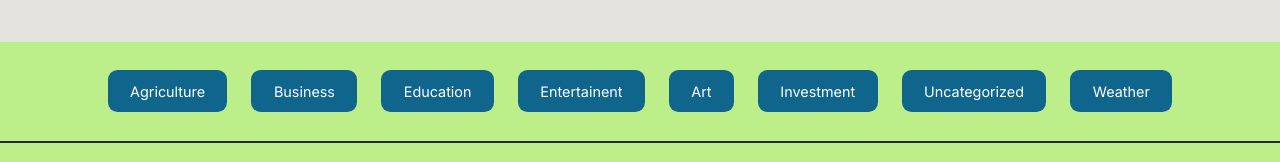
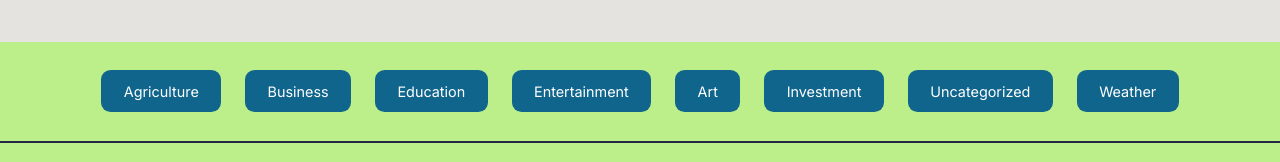
Before and after one commit to SaberLS/mern-project, a React (Create React App) app in the folder client/: page / in a window 1280 px wide. Shown: the part 646-808 px from the top of the page. Built offline with nearby package versions, Linux system fonts and the light colour scheme; no server answers; what javascript-time-ago would draw is missing.

Commit message:
Fix: typo

```diff
--- a/client/src/components/Footer.jsx
+++ b/client/src/components/Footer.jsx
@@ -14,8 +14,8 @@ const Footer = () => {
         <Link to="posts/categories/Education">
           <li>Education</li>
         </Link>
-        <Link to="posts/categories/Entertainent">
-          <li>Entertainent</li>
+        <Link to="posts/categories/Entertainment">
+          <li>Entertainment</li>
         </Link>
         <Link to="posts/categories/Art">
           <li>Art</li>
```
